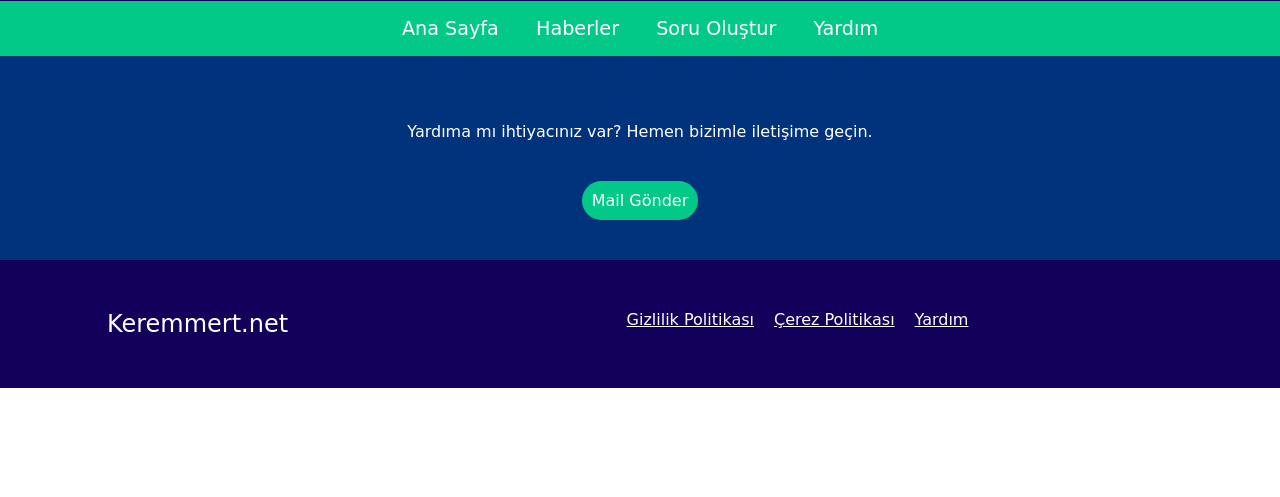
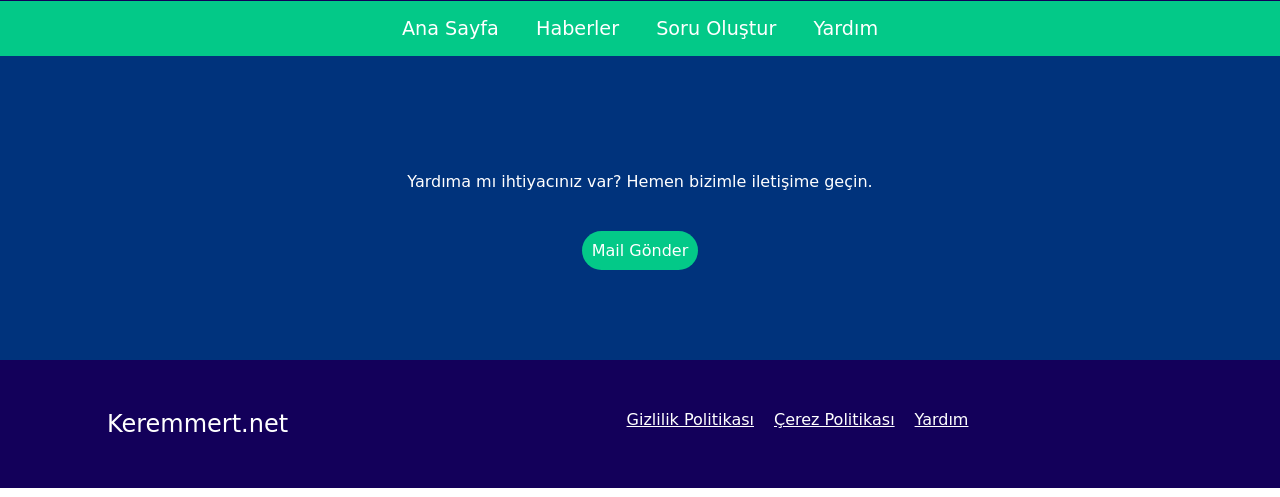
Before and after one commit to kerem37mert/bilgi-oyunu-website, a PHP site: page /help.php in a window 1280 px wide. Shown: the part 303-800 px from the top of the page. Run offline with PHP 8.4, Linux system fonts and the light colour scheme.

Commit message:
css help padding changed

```diff
--- a/css/styles.css
+++ b/css/styles.css
@@ -378,7 +378,7 @@ input:focus{
 /* Help Section Start */
 .help-section{
     background-color: #00337C;
-    padding: 50px;
+    padding: 100px;
     text-align: center;
 }
 .help-section p{
```
